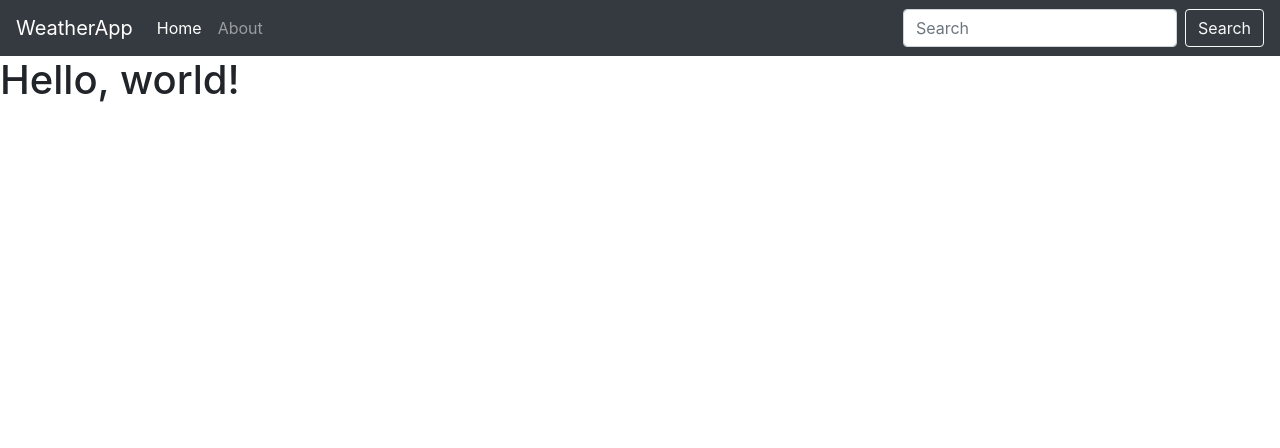
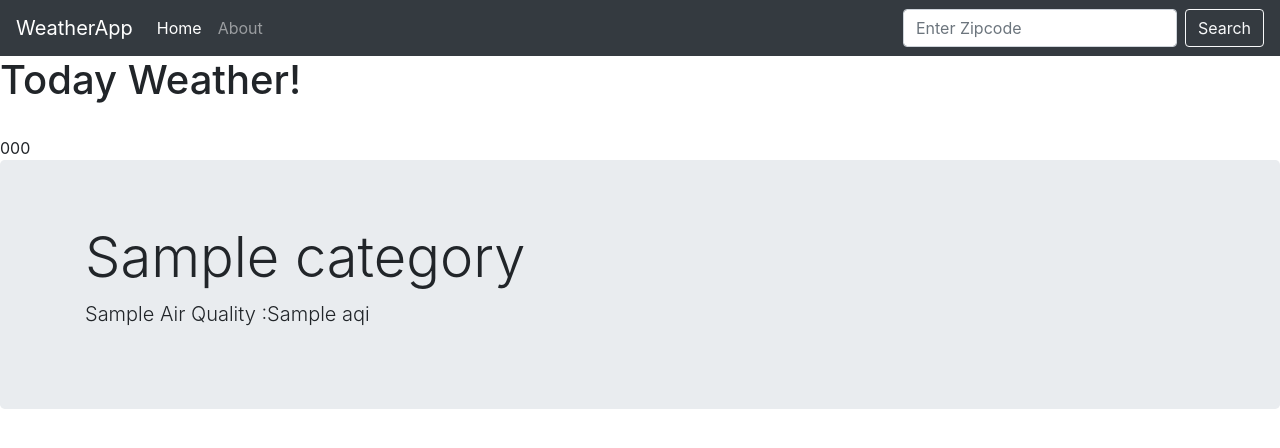
Before and after one commit to vinithaapk/djangoWeather, a Django app: template WeatherApp/template/home.html in a window 1280 px wide. Shown: the top 448 px of the page. Run offline with Django 3.2, Linux system fonts and the light colour scheme; the template is opened without the code that fills it: most values are stand-ins (such as "Sample title", 1, 10 or a date in 2020); some libraries are stand-ins or nearby versions.

Commit message:
finish.py

```diff
--- a/WeatherApp/template/home.html
+++ b/WeatherApp/template/home.html
@@ -7,7 +7,17 @@
     <!-- Bootstrap CSS -->
     <link rel="stylesheet" href="https://stackpath.bootstrapcdn.com/bootstrap/4.4.1/css/bootstrap.min.css" integrity="sha384-Vkoo8x4CGsO3+Hhxv8T/Q5PaXtkKtu6ug5TOeNV6gBiFeWPGFN9MuhOf23Q9Ifjh" crossorigin="anonymous">
 
-    <title>Hello, world!</title>
+    <title>Weather</title>
+    <style>
+
+        .good{background-color:#008000 ; }
+        .moderate{background-color:#FFFF00 ; }
+        .unhealthy{background-color:#FF0000 ; }
+
+
+
+    </style>
+
   </head>
   <body>
   	<nav class="navbar navbar-expand-lg navbar-dark bg-dark">
@@ -28,13 +38,40 @@
 
 
     </ul>
-    <form class="form-inline my-2 my-lg-0">
-      <input class="form-control mr-sm-2" type="search" placeholder="Search" aria-label="Search">
+    <form action="{% url 'HOME' %}"class="form-inline my-2 my-lg-0" method="POST">
+    	{% csrf_token %}
+      <input class="form-control mr-sm-2" type="search" placeholder="Enter Zipcode" aria-label="Search" name="zipcode">
       <button class="btn btn-outline-light my-2 my-sm-0" type="submit">Search</button>
     </form>
   </div>
 </nav>
-    <h1>Hello, world!</h1>
+
+
+    <h1>Today Weather!</h1>
+    <br/>
+{% if zipcode %}
+
+	{{zipcode}}
+
+{% endif %}
+<div class="jumbotron {{ category_color }}">
+  <div class="container">
+    <h1 class="display-4">
+
+    	{{ api.0.Category.Name }}<br/>
+
+     </h1>
+
+    	<p class="lead">{{ api.0.ReportingArea}} Air Quality :{{ api.0.AQI }}</p>
+
+
+
+  </div>
+</div>
+
+
+
+
 
     <!-- Optional JavaScript -->
     <!-- jQuery first, then Popper.js, then Bootstrap JS -->
```
Also changed, not shown: WeatherApp/views.py (+48 -1 lines).
